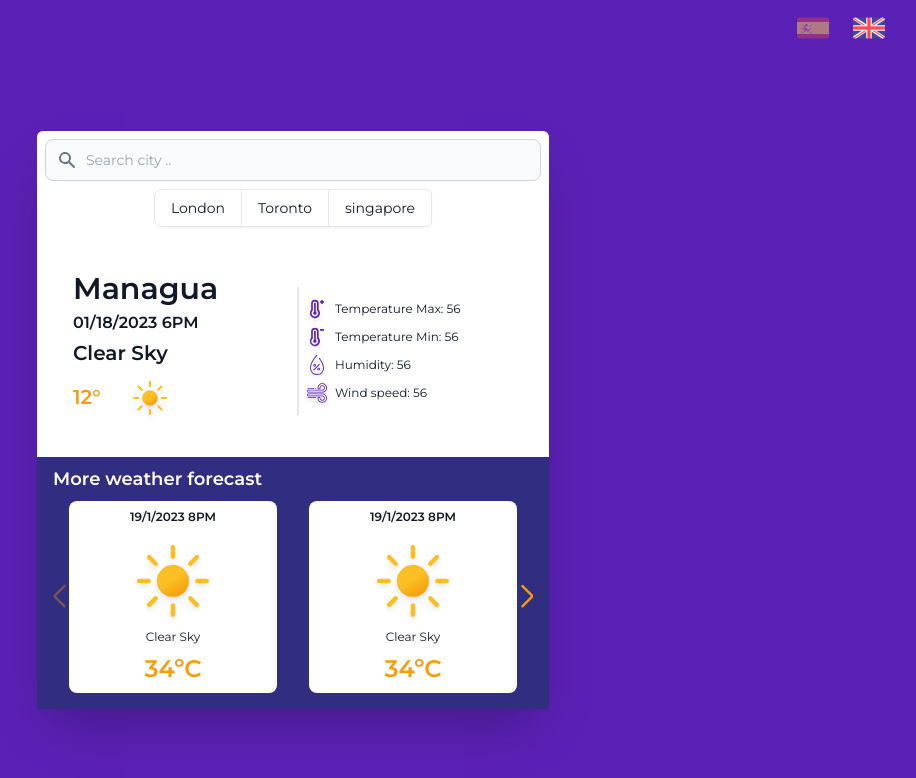
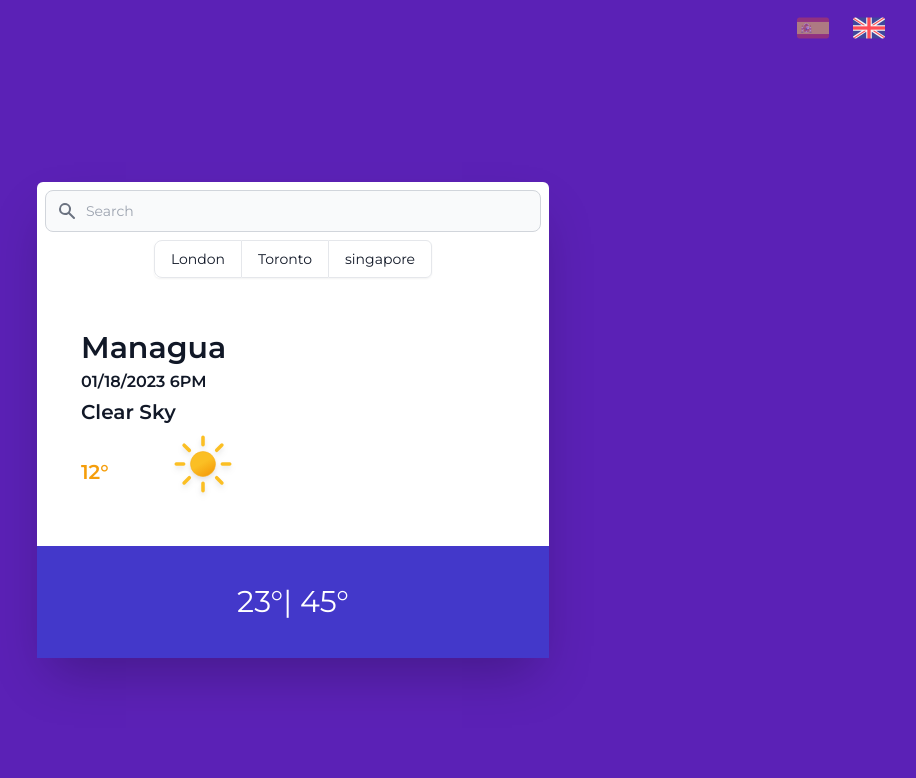
Before and after one commit to ferflores28032002/app-weather, a React (Vite) app: page / in a window 1280 px wide. Shown: the top 778 px of the page, without its empty margins (347-1263 px from the left). Built offline with nearby package versions, Linux system fonts and the light colour scheme.

Commit message:
Auto stash before merge of "Design_adjustments" and "origin/Design_adjustments"

```diff
--- a/package.json
+++ b/package.json
@@ -19,11 +19,8 @@
     "react-i18next": "^12.1.4",
     "react-loader-spinner": "^5.3.4",
     "react-redux": "^8.0.5",
-<<<<<<< Updated upstream
+    "redux-persist": "^6.0.0",
     "swiper": "^8.4.6",
-=======
-    "redux-persist": "^6.0.0",
->>>>>>> Stashed changes
     "typescript": "^4.9.4"
   },
   "devDependencies": {
--- a/src/components/weatherInformation/Index.jsx
+++ b/src/components/weatherInformation/Index.jsx
@@ -2,14 +2,6 @@ import { useTranslation } from "react-i18next";
 import { useEffect, useState } from "react";
 import Icons from "../../shared/utils/Icons";
 import { Loading } from "../../shared/utils/Loading";
-import { Description } from "../Description";
-import { Swiper, SwiperSlide } from "swiper/react";
-
-import "swiper/css/navigation";
-import "swiper/css/bundle";
-
-// import required modules
-import { Navigation } from "swiper";
 
 export const WeatherInformation = () => {
   const { t } = useTranslation("global");
@@ -28,28 +20,36 @@ export const WeatherInformation = () => {
 
   return (
     <div>
-      <form class="flex items-center mx-2 mt-2">
-        <div class="relative w-full">
-          <div class="absolute inset-y-0 left-0 flex items-center pl-3 pointer-events-none">
+      {/* <input
+        type="text"
+        placeholder={t("formSearch")}
+        name="search"
+        onKeyDown={handleSubmit}
+        className="w-full outline-none border-none py-4 px-3 text-sm shadow-lg"
+      /> */}
+
+      <form className="flex items-center mx-2 mt-2">
+        <div className="relative w-full">
+          <div className="absolute inset-y-0 left-0 flex items-center pl-3 pointer-events-none">
             <svg
               aria-hidden="true"
-              class="w-5 h-5 text-gray-500 dark:text-gray-400"
+              className="w-5 h-5 text-gray-500 dark:text-gray-400"
               fill="currentColor"
               viewBox="0 0 20 20"
               xmlns="http://www.w3.org/2000/svg"
             >
               <path
-                fill-rule="evenodd"
+                // fill-rule="evenodd"
                 d="M8 4a4 4 0 100 8 4 4 0 000-8zM2 8a6 6 0 1110.89 3.476l4.817 4.817a1 1 0 01-1.414 1.414l-4.816-4.816A6 6 0 012 8z"
-                clip-rule="evenodd"
+                // clip-rule="evenodd"
               ></path>
             </svg>
           </div>
           <input
             type="text"
             id="simple-search"
-            class="bg-gray-50 border border-gray-300 text-gray-900 text-sm rounded-lg focus:ring-blue-500 focus:border-blue-500 block w-full pl-10 p-2.5  dark:bg-gray-700 dark:border-gray-600 dark:placeholder-gray-400 dark:text-white dark:focus:ring-blue-500 dark:focus:border-blue-500"
-            placeholder={t("formSearch")}
+            className="bg-gray-50 border border-gray-300 text-gray-900 text-sm rounded-lg focus:ring-blue-500 focus:border-blue-500 block w-full pl-10 p-2.5  dark:bg-gray-700 dark:border-gray-600 dark:placeholder-gray-400 dark:text-white dark:focus:ring-blue-500 dark:focus:border-blue-500"
+            placeholder="Search"
             required
             name="search"
             onKeyDown={handleSubmit}
@@ -72,22 +72,22 @@ export const WeatherInformation = () => {
           <button onClick={() => setSearch(t("city.city3"))}>
             {t("city.city3")}
           </button> */}
-        <div class="inline-flex rounded-md shadow-sm" role="group">
+        <div className="inline-flex rounded-md shadow-sm" role="group">
           <button
             type="button"
-            class="px-4 py-2 text-sm font-medium text-gray-900 bg-white border border-gray-200 rounded-l-lg hover:bg-gray-100 hover:text-blue-700 focus:z-10 focus:ring-2 focus:ring-blue-700 focus:text-blue-700 "
+            className="px-4 py-2 text-sm font-medium text-gray-900 bg-white border border-gray-200 rounded-l-lg hover:bg-gray-100 hover:text-blue-700 focus:z-10 focus:ring-2 focus:ring-blue-700 focus:text-blue-700 "
           >
             {t("city.city1")}
           </button>
           <button
             type="button"
-            class="px-4 py-2 text-sm font-medium text-gray-900 bg-white border-t border-b border-gray-200 hover:bg-gray-100 hover:text-blue-700 focus:z-10 focus:ring-2 focus:ring-blue-700 focus:text-blue-700 "
+            className="px-4 py-2 text-sm font-medium text-gray-900 bg-white border-t border-b border-gray-200 hover:bg-gray-100 hover:text-blue-700 focus:z-10 focus:ring-2 focus:ring-blue-700 focus:text-blue-700 "
           >
             {t("city.city2")}
           </button>
           <button
             type="button"
-            class="px-4 py-2 text-sm font-medium text-gray-900 bg-white border border-gray-200 rounded-r-md hover:bg-gray-100 hover:text-blue-700 focus:z-10 focus:ring-2 focus:ring-blue-700 focus:text-blue-700 "
+            className="px-4 py-2 text-sm font-medium text-gray-900 bg-white border border-gray-200 rounded-r-md hover:bg-gray-100 hover:text-blue-700 focus:z-10 focus:ring-2 focus:ring-blue-700 focus:text-blue-700 "
           >
             {t("city.city3")}
           </button>
@@ -96,7 +96,7 @@ export const WeatherInformation = () => {
 
       <div className="max-w-2xl p-4 m-5 grid grid-cols-2 gap-2 md:max-w-2x ">
         <div className="md:flex ">
-          <div className="w-[300px] md:shrink-0 md:h-full md:w-48">
+          <div className="m-2 w-[300px] md:shrink-0 mr-8 md:h-full md:w-48">
             <p className="text-gray-900 text-3xl font-semibold">Managua</p>
             <p className="text-base pt-1 text-gray-900 font-semibold">
               01/18/2023 6PM
@@ -106,152 +106,25 @@ export const WeatherInformation = () => {
               Clear Sky
             </p>
 
-            <div className="grid grid-cols-2 gap-2 w-[100px] md:max-w-2xl">
-              <p className="text-xl mt-4 text-amber-500 font-extrabold">
+            <div className="grid grid-cols-2 gap-2 w-40 md:max-w-2xl">
+              <p className="text-xl mt-8 text-amber-500 font-extrabold">
                 12&deg;
               </p>
               <img
                 src={Icons("Clear")}
                 alt="icon"
-                className="w-2/2 mt-2 drop-shadow-md"
+                className="w-2/2 drop-shadow-md"
               />
             </div>
           </div>
-
-          <Description />
         </div>
       </div>
 
-
-
-      <div className="w-full min-h-[3rem] bg-indigo-900 px-4 pb-4 md:max-w-2xl">
-      <div className="pt-2 pb-2">
-        <p className="text-white text-lg font-semibold">
-          More weather forecast
-        </p>
-      </div>
-
-        <Swiper
-         navigation={true} modules={[Navigation]}
-          slidesPerView={1}
-          spaceBetween={0}
-          breakpoints={{
-            640: {
-              slidesPerView: 2,
-              spaceBetween: 0,
-            },
-            768: {
-              slidesPerView: 2,
-              spaceBetween: 0,
-            },
-            1024: {
-              slidesPerView: 2,
-              spaceBetween: 0,
-            },
-          }}
-          className="mySwiper"
-        >
-          {/* {forecast.map((d, index) => (
-          <SwiperSlide key={index}>
-            <div className="max-w-lg mx-2 bg-teal-700 shadow-lg rounded-lg m-5 flex justify-center items-center">
-              <div className="m-2">
-                <p className="text-white text-base font-semibold">
-                  {datetime[index]?.datetime}
-                </p>
-
-                <p className="text-xs capitalize mt-2 pr-8 text-white font-medium md:shrink-0">
-                  <img
-                    src={`http://openweathermap.org/img/wn/${d?.weather[0].icon}@2x.png`}
-                    alt="icon"
-                    className="w-3/6 drop-shadow-md"
-                  />
-                  {DicWeather[d?.weather[0].description]}
-                </p>
-
-                <p className="text-2xl flex items-center text-amber-500 font-bold">
-                  {(d?.main.temp - 273.15).toFixed(1)}ºC
-                </p>
-              </div>
-            </div>
-          </SwiperSlide>
-        ))} */}
-
-<div className="max-w-2xl max-h-48 p-2  md:max-w-2xl px-8">
-<SwiperSlide>
-            <div className="max-w-lg mx-4 bg-white rounded-lg flex justify-center items-center">
-              <div className="m-2 flex flex-col justify-center items-center">
-                <p className="text-gray-900 text-xs font-semibold">
-                  19/1/2023 8PM
-                </p>
-
-                <p className="text-xs capitalize mt-2 text-gray-900 font-medium md:shrink-0 flex flex-col justify-center items-center">
-                  <img
-                    src={Icons("Clear")}
-                    alt="icon"
-                    className="w-3/6 drop-shadow-md"
-                  />
-                  Clear Sky
-                </p>
-
-                <p className="text-2xl mt-2 flex items-center text-amber-500 font-bold">
-                  34ºC
-                </p>
-              </div>
-            </div>
-          </SwiperSlide>
-          <SwiperSlide>
-            <div className="max-w-xs mx-4 bg-white rounded-lg flex justify-center items-center">
-              <div className="m-2 flex flex-col justify-center items-center">
-                <p className="text-gray-900 text-xs font-semibold">
-                  19/1/2023 8PM
-                </p>
-
-                <p className="text-xs capitalize mt-2 text-gray-900 font-medium md:shrink-0 flex flex-col justify-center items-center">
-                  <img
-                    src={Icons("Clear")}
-                    alt="icon"
-                    className="w-3/6 drop-shadow-md"
-                  />
-                  Clear Sky
-                </p>
-
-                <p className="text-2xl mt-2 flex items-center text-amber-500 font-bold">
-                  34ºC
-                </p>
-              </div>
-            </div>
-          </SwiperSlide>
-          <SwiperSlide>
-            <div className="max-w-xs mx-4 bg-white rounded-lg flex justify-center items-center">
-              <div className="m-2 flex flex-col justify-center items-center">
-                <p className="text-gray-900 text-xs font-semibold">
-                  19/1/2023 8PM
-                </p>
-
-                <p className="text-xs capitalize mt-2 text-gray-900 font-medium md:shrink-0 flex flex-col justify-center items-center">
-                  <img
-                    src={Icons("Clear")}
-                    alt="icon"
-                    className="w-3/6 drop-shadow-md"
-                  />
-                  Clear Sky
-                </p>
-
-                <p className="text-2xl mt-2 flex items-center text-amber-500 font-bold">
-                  34ºC
-                </p>
-              </div>
-            </div>
-          </SwiperSlide>
-  </div>
-
-
-
-
-
-
-
-        </Swiper>
+      <div>
+        <div className="bg-indigo-700 text-white text-3xl w-full min-h-[7rem] flex items-center justify-center gap-2">
+          <h1>23&deg;|</h1>
+          <h1>45&deg;</h1>
+        </div>
       </div>
     </div>
   );
```
